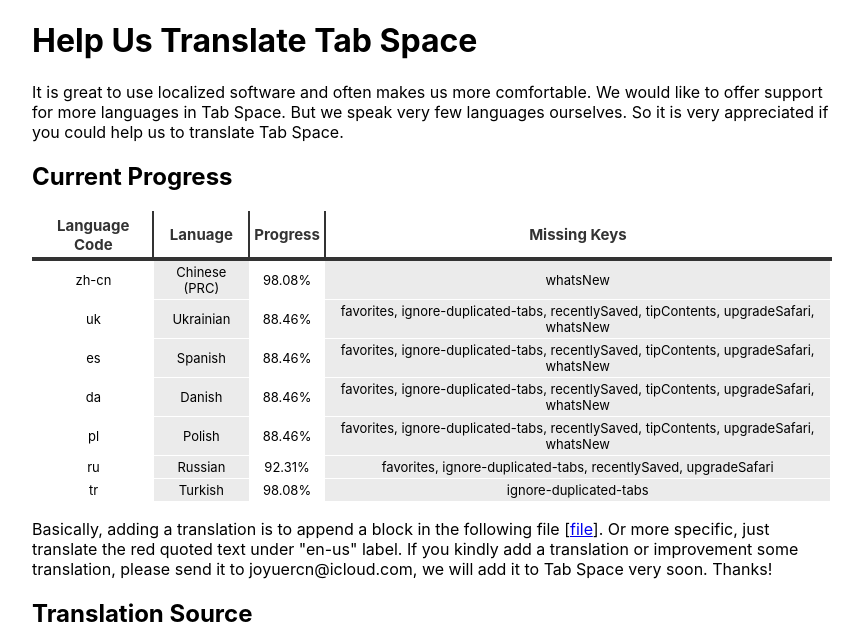
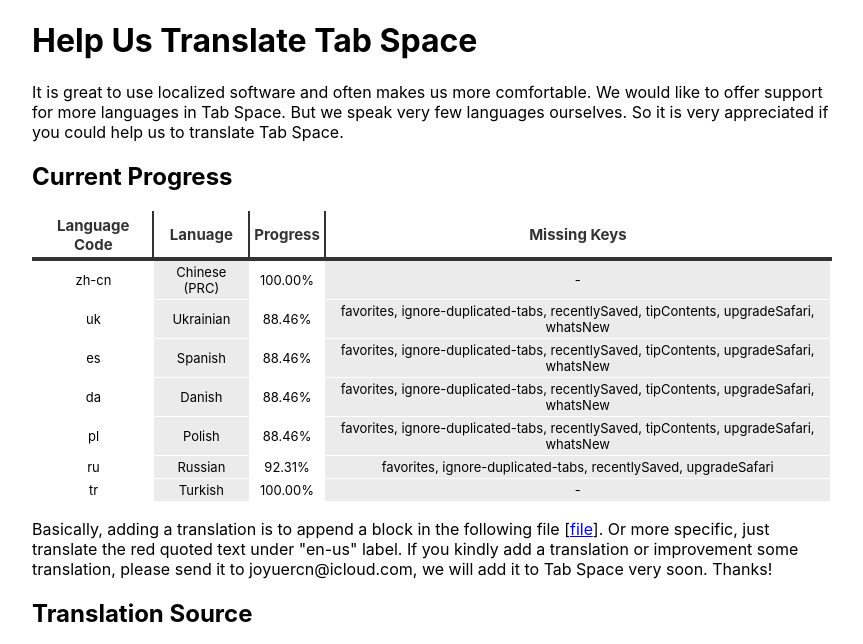
Before and after one commit to yuanzhoucq/Tab-Space, a Jekyll site: the page translate.html, which Jekyll copies as it is, in a window 1280 px wide, cut to the strip 0-644 px from the top of the page. Shown: the whole strip, without its empty margins (208-1071 px from the left). Built offline with Jekyll 4.4.1, drawn with Linux system fonts in a browser that asks for light colours.

```diff
--- a/admin/src/lang.json
+++ b/admin/src/lang.json
@@ -71,6 +71,7 @@
         "about": "关于",
         "all": "全部",
         "tagPrompt": "添加标签...",
+        "whatsNew": "<strong style='color: salmon'>新功能</strong>",
         "export": "导出",
         "import": "导入",
         "cancel": "取消",
@@ -404,6 +405,7 @@
         ],
         "loading": "yükleniyor...",
         "ignore-pinned-tabs": "Kayıt ederken iğnelenmiş sekmeleri es geç",
+        "ignore-duplicated-tabs": "Aynı adresli sekmeleri kayıt etme (farklı oturumlar için dahi geçerlidir)",
         "save-all-windows": "Bütün pencerelerden her sekmeyi kayıt et",
         "disable-shortcuts": "Kısayolları etkisiz bırak",
         "shortcuts": "Kısayollar",
--- a/admin/validate_translation.js
+++ b/admin/validate_translation.js
@@ -214,7 +214,7 @@ for (let lang in LangData) {
         let missingKeys = enUsKeys.filter(key => !langKeys.includes(key)).sort()
         const extraKeys = langKeys.filter(key => !enUsKeys.includes(key)).sort()
         const progress = `${(100 * (1 - missingKeys.length / enUsKeys.length)).toFixed(2)}%`
-        missingKeys = missingKeys.join(", ")
+        missingKeys = missingKeys.join(", ") || "-"
         console.log(`* Translation coverage: \x1b[32m${progress}\x1b[0m`)
         console.log(`* Missing keys: \x1b[35m${missingKeys}\x1b[0m`)
         extraKeys.length > 0 && console.log(`* Extra keys to remove: \x1b[31m${extraKeys}\x1b[0m`)
--- a/translate.html
+++ b/translate.html
@@ -68,13 +68,13 @@
     languages in Tab Space. But we speak very few languages ourselves. So it is very appreciated if you could help us to
     translate Tab Space.</p>
   <h2>Current Progress</h2>
-  <table class="greyGridTable"><thead><tr><th class="lang-th">Language Code</th><th class="name-th">Lanuage</th><th class="progress-th">Progress</th><th class="missingkeys-th">Missing Keys</th></tr></thead><tbody ><tr ><td class="lang-td td_text">zh-cn</td><td class="name-td td_text">Chinese (PRC)</td><td class="progress-td td_text">98.08%</td><td class="missingkeys-td td_text">whatsNew</td></tr>
+  <table class="greyGridTable"><thead><tr><th class="lang-th">Language Code</th><th class="name-th">Lanuage</th><th class="progress-th">Progress</th><th class="missingkeys-th">Missing Keys</th></tr></thead><tbody ><tr ><td class="lang-td td_text">zh-cn</td><td class="name-td td_text">Chinese (PRC)</td><td class="progress-td td_text">100.00%</td><td class="missingkeys-td td_text">-</td></tr>
 <tr ><td class="lang-td td_text">uk</td><td class="name-td td_text">Ukrainian</td><td class="progress-td td_text">88.46%</td><td class="missingkeys-td td_text">favorites, ignore-duplicated-tabs, recentlySaved, tipContents, upgradeSafari, whatsNew</td></tr>
 <tr ><td class="lang-td td_text">es</td><td class="name-td td_text">Spanish</td><td class="progress-td td_text">88.46%</td><td class="missingkeys-td td_text">favorites, ignore-duplicated-tabs, recentlySaved, tipContents, upgradeSafari, whatsNew</td></tr>
 <tr ><td class="lang-td td_text">da</td><td class="name-td td_text">Danish</td><td class="progress-td td_text">88.46%</td><td class="missingkeys-td td_text">favorites, ignore-duplicated-tabs, recentlySaved, tipContents, upgradeSafari, whatsNew</td></tr>
 <tr ><td class="lang-td td_text">pl</td><td class="name-td td_text">Polish</td><td class="progress-td td_text">88.46%</td><td class="missingkeys-td td_text">favorites, ignore-duplicated-tabs, recentlySaved, tipContents, upgradeSafari, whatsNew</td></tr>
 <tr ><td class="lang-td td_text">ru</td><td class="name-td td_text">Russian</td><td class="progress-td td_text">92.31%</td><td class="missingkeys-td td_text">favorites, ignore-duplicated-tabs, recentlySaved, upgradeSafari</td></tr>
-<tr ><td class="lang-td td_text">tr</td><td class="name-td td_text">Turkish</td><td class="progress-td td_text">98.08%</td><td class="missingkeys-td td_text">ignore-duplicated-tabs</td></tr></tbody></table>
+<tr ><td class="lang-td td_text">tr</td><td class="name-td td_text">Turkish</td><td class="progress-td td_text">100.00%</td><td class="missingkeys-td td_text">-</td></tr></tbody></table>
 
   <p>Basically, adding a translation is to append a block in the following file [<a
       href="https://github.com/yuanzhoucq/Tab-Space/blob/master/admin/src/lang.json">file</a>]. Or more specific, just
```
